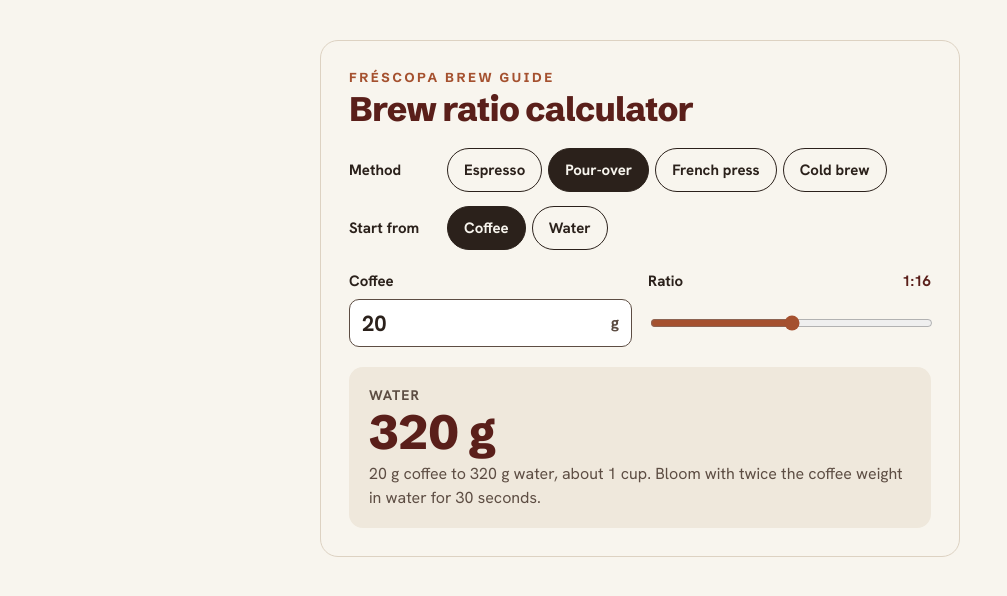
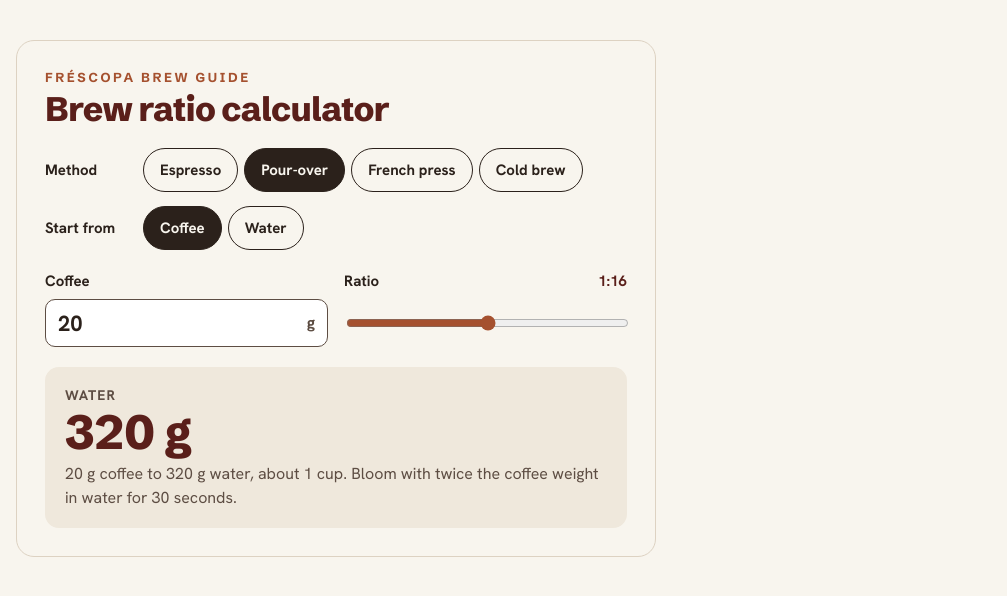
Before and after one commit to AdobeDevXSC/ContentXSCKnowledgeHub, a plain HTML site: page widgets/brew-ratio/demo.html in a window 1280 px wide. Shown: the whole page, without its empty margins (0-1007 px from the left). Drawn offline with Linux system fonts and the light colour scheme.

Commit message:
Polish widget spacing

```diff
--- a/widgets/brew-ratio/brew-ratio.css
+++ b/widgets/brew-ratio/brew-ratio.css
@@ -10,7 +10,7 @@
 
   display: block;
   max-width: 640px;
-  margin: 24px auto;
+  margin: 24px auto 24px 0;
   font: 400 16px/1.5 'Hanken Grotesk', system-ui, sans-serif;
   color: var(--brew-ink);
 }
```
